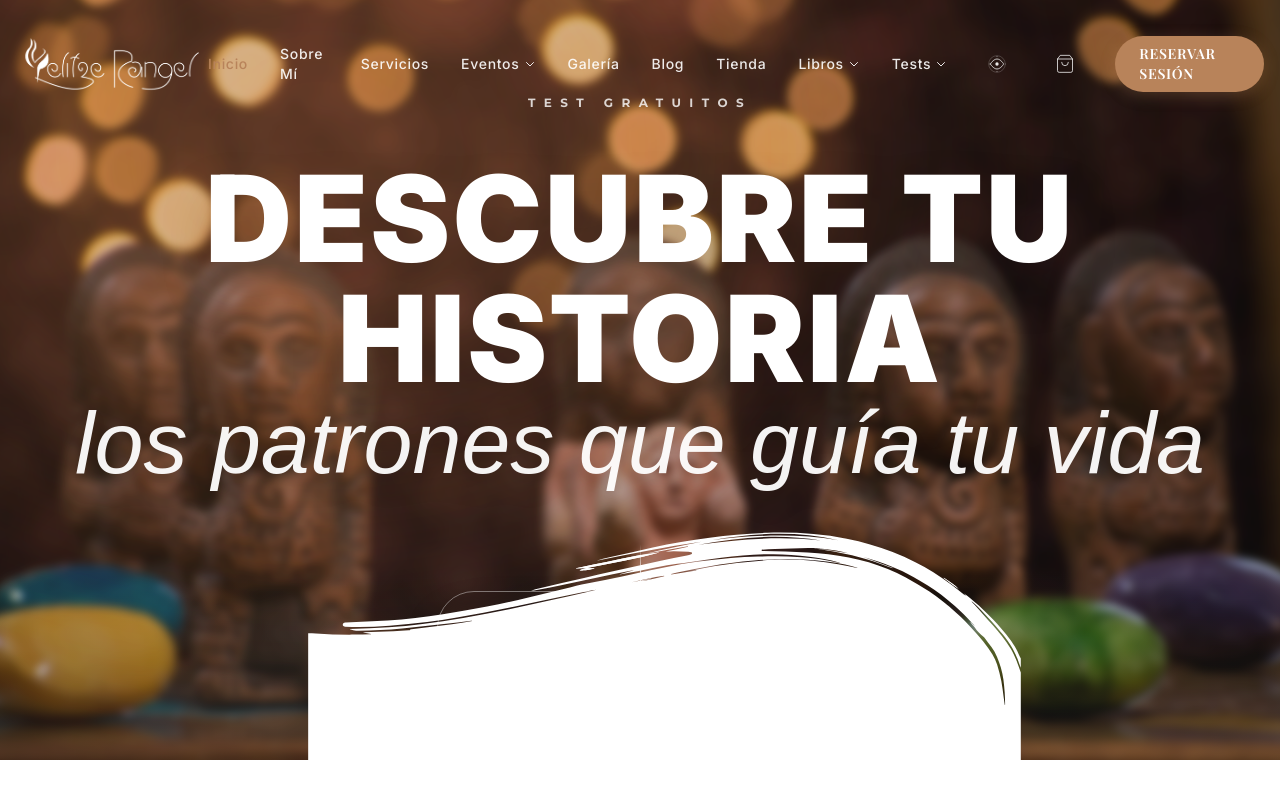
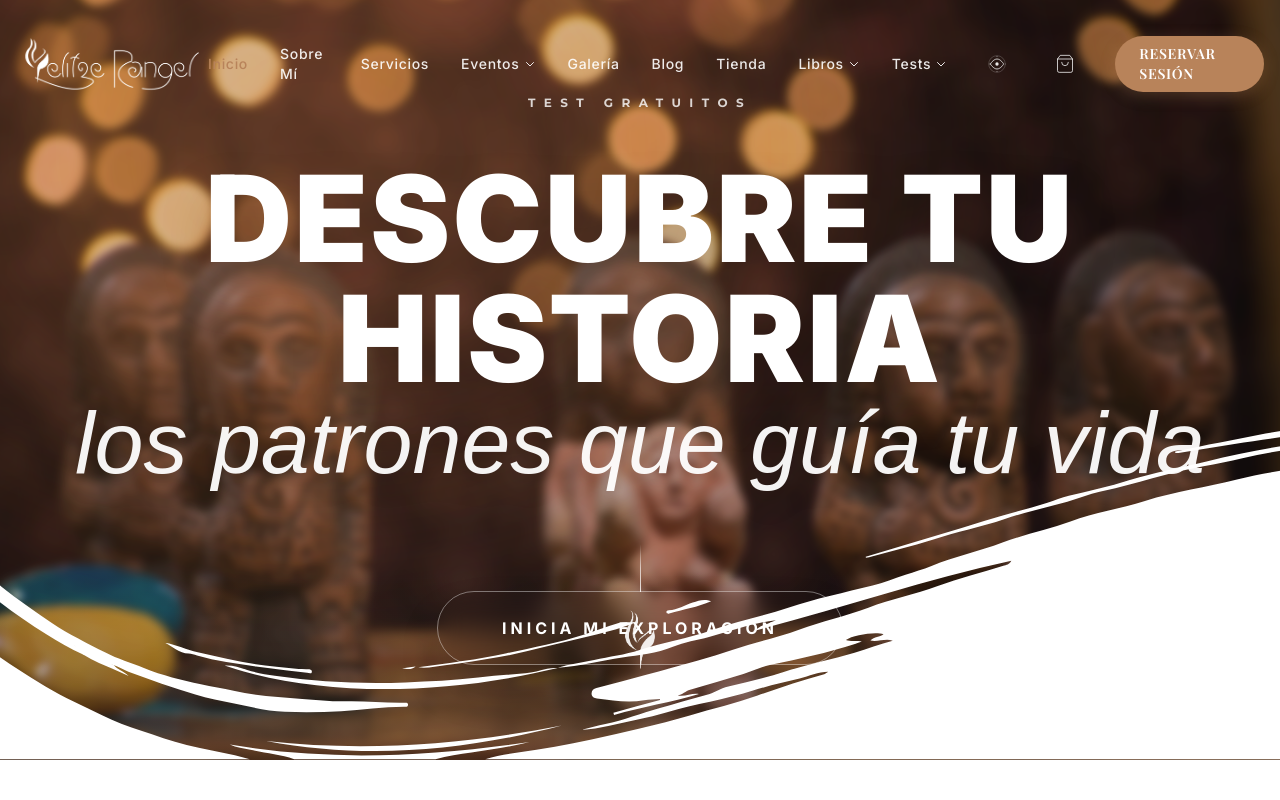
Before and after one commit to yelitzerangeloficialweb-max/yelitze-rangel-web, a Next.js app: page / in a window 1280 px wide. Shown: the top 800 px of the page. Built offline with nearby package versions, Linux system fonts and the light colour scheme; a web font is replaced by a local one.

Commit message:
style: apply portal 01 mask effect to Hero section using hero.svg

```diff
--- a/components/home/NewHero.tsx
+++ b/components/home/NewHero.tsx
@@ -83,12 +83,12 @@ export default function NewHero() {
 
 
             {/* Organic Bottom Divider - WHITE BRUSH */}
-            <div className="absolute bottom-0 left-0 right-0 z-30 pointer-events-none h-48 md:h-72 w-full">
+            <div className="absolute bottom-0 left-[-40%] right-[-40%] z-30 pointer-events-none h-48 md:h-[600px] overflow-hidden">
                 <div
                     className="w-full h-full"
                     style={{
-                        maskImage: 'url(/images/home_redesign/brush-bottom.svg)',
-                        WebkitMaskImage: 'url(/images/home_redesign/brush-bottom.svg)',
+                        maskImage: 'url(/images/home_redesign/hero.svg)',
+                        WebkitMaskImage: 'url(/images/home_redesign/hero.svg)',
                         maskRepeat: 'no-repeat',
                         WebkitMaskRepeat: 'no-repeat',
                         maskPosition: 'bottom center',
```
